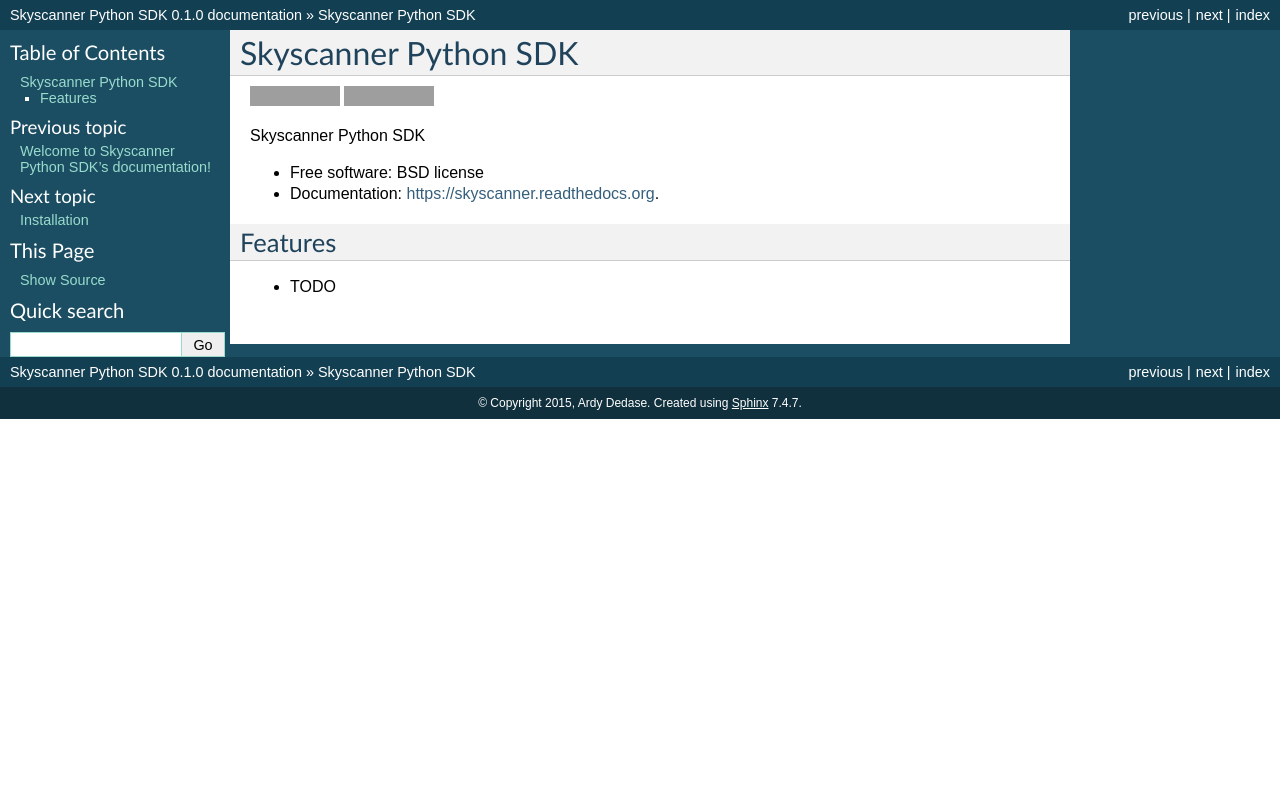
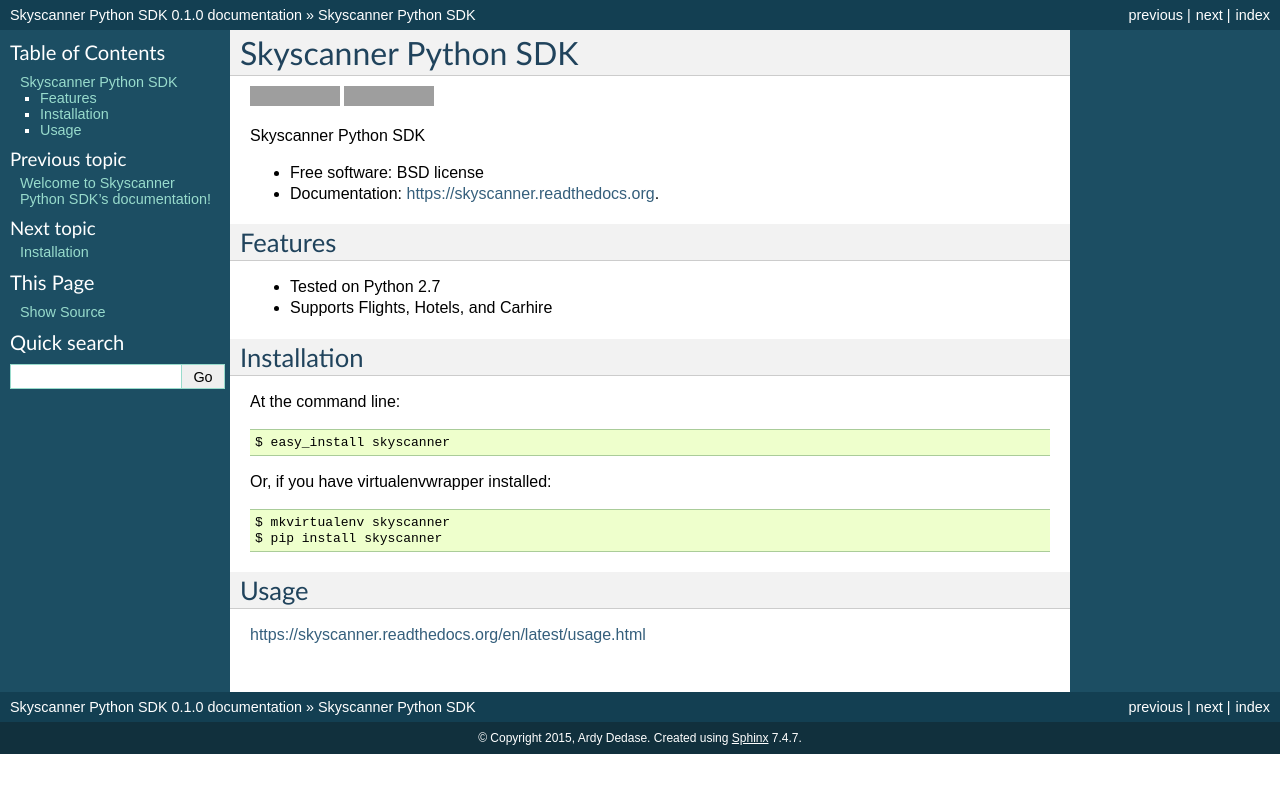
Before and after one commit to Skyscanner/skyscanner-python-sdk, a Sphinx documentation site: the page built from docs/readme.rst, in a window 1280 px wide. Shown: the top 793 px of the page. Built offline with Sphinx 7.4.7, drawn with Linux system fonts in a browser that asks for light colours; grey boxes are pictures that could not be loaded.

Commit message:
doc update

```diff
--- a/README.rst
+++ b/README.rst
@@ -14,7 +14,28 @@ Skyscanner Python SDK
 * Free software: BSD license
 * Documentation: https://skyscanner.readthedocs.org.
 
+
 Features
 --------
 
-* TODO
+* Tested on Python 2.7
+* Supports Flights, Hotels, and Carhire
+
+
+Installation
+------------
+
+At the command line::
+
+    $ easy_install skyscanner
+
+Or, if you have virtualenvwrapper installed::
+
+    $ mkvirtualenv skyscanner
+    $ pip install skyscanner
+
+
+Usage
+-----
+
+https://skyscanner.readthedocs.org/en/latest/usage.html
```
Also changed, not shown: docs/usage.rst (+44 -1 lines), .travis.yml.
